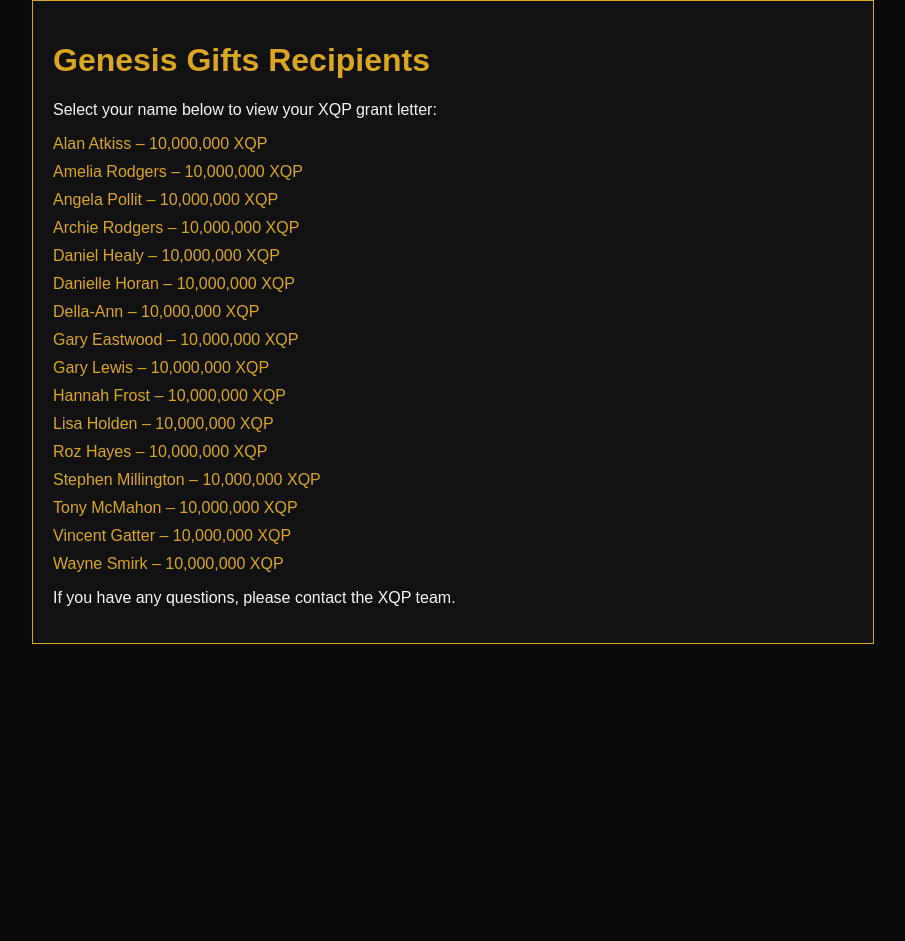
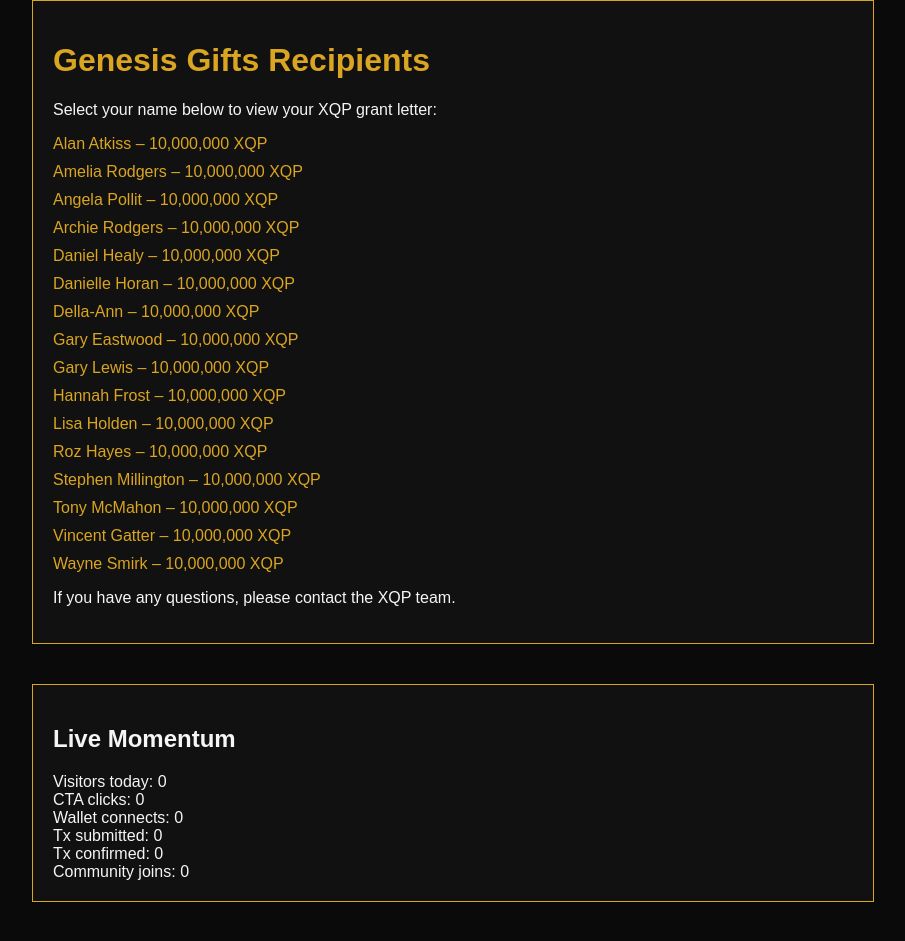
Before and after one commit to pnholt/xqp-quantum-protocol, a plain HTML site: page index.html in a window 1280 px wide. Shown: the part 171-1112 px from the top of the page, without its empty margins (187-1092 px from the left). Before the commit the page ends 855 px from the top, so only its background shows below. Drawn offline with Linux system fonts and the light colour scheme.

Commit message:
feat(marketing): add public metrics, OG tags, workflow, and share assets

```diff
--- a/index.html
+++ b/index.html
@@ -3,6 +3,17 @@
 <head>
 <meta charset="UTF-8">
 <title>XQP Genesis Gifts</title>
+<meta name="title" content="X Quantum Protocol (XQP) – Make XQP Great Again" />
+<meta name="description" content="Turn quantum narrative into onchain momentum. No promises, just action." />
+<meta property="og:type" content="website" />
+<meta property="og:title" content="X Quantum Protocol (XQP) – Make XQP Great Again" />
+<meta property="og:description" content="Turn quantum narrative into onchain momentum. No promises, just action." />
+<meta property="og:image" content="/xqp-quantum-protocol/assets/og-card.png" />
+<meta property="og:url" content="https://pnholt.github.io/xqp-quantum-protocol/" />
+<meta name="twitter:card" content="summary_large_image" />
+<meta name="twitter:title" content="X Quantum Protocol (XQP) – Make XQP Great Again" />
+<meta name="twitter:description" content="Turn quantum narrative into onchain momentum. No promises, just action." />
+<meta name="twitter:image" content="/xqp-quantum-protocol/assets/og-card.png" />
 <style>
   body { font-family: Arial, sans-serif; background-color: #0a0a0a; color: #f5f5f5; margin: 0; padding: 0; }
   .gold { color: #DAA520; }
@@ -50,5 +61,31 @@
   </ul>
   <p>If you have any questions, please contact the XQP team.</p>
 </div>
+<div class="container">
+  <h2>Live Momentum</h2>
+  <div id="xqp-public-metrics">
+    <div>Visitors today: <span id="m-visitors">—</span></div>
+    <div>CTA clicks: <span id="m-cta">—</span></div>
+    <div>Wallet connects: <span id="m-connect">—</span></div>
+    <div>Tx submitted: <span id="m-txsub">—</span></div>
+    <div>Tx confirmed: <span id="m-txok">—</span></div>
+    <div>Community joins: <span id="m-join">—</span></div>
+  </div>
+</div>
+<script>
+(async function(){
+  try {
+    const res = await fetch('/xqp-quantum-protocol/metrics.json', { cache: 'no-store' });
+    const m = await res.json();
+    const set = (id, v) => { const el = document.getElementById(id); if (el) el.textContent = (v ?? '—'); };
+    set('m-visitors', m.visitors_today);
+    set('m-cta', m.click_cta);
+    set('m-connect', m.start_wallet_connect);
+    set('m-txsub', m.tx_submitted);
+    set('m-txok', m.tx_confirmed);
+    set('m-join', m.join_community);
+  } catch(e) {}
+})();
+</script>
 </body>
 </html>
--- /dev/null
+++ b/metrics.json
@@ -0,0 +1,8 @@
+{
+  "visitors_today": 0,
+  "click_cta": 0,
+  "start_wallet_connect": 0,
+  "tx_submitted": 0,
+  "tx_confirmed": 0,
+  "join_community": 0
+}
```
Also changed, not shown: docs/index.html (+1 -1 lines), .github/workflows/scripts/update_metrics.js (added), .github/workflows/update-metrics.yml (added), assets/og-card.png (added), assets/og-card.svg (added).
